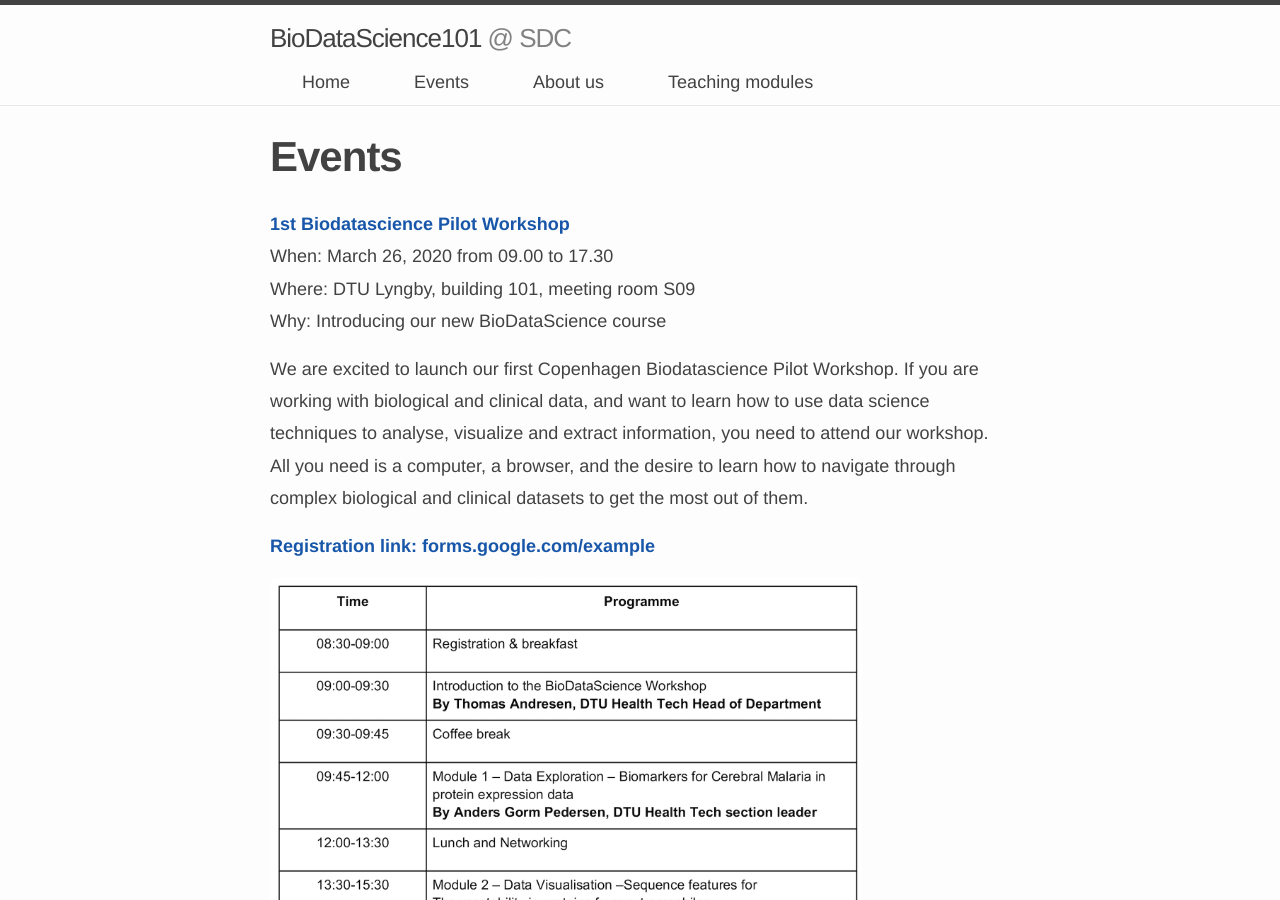
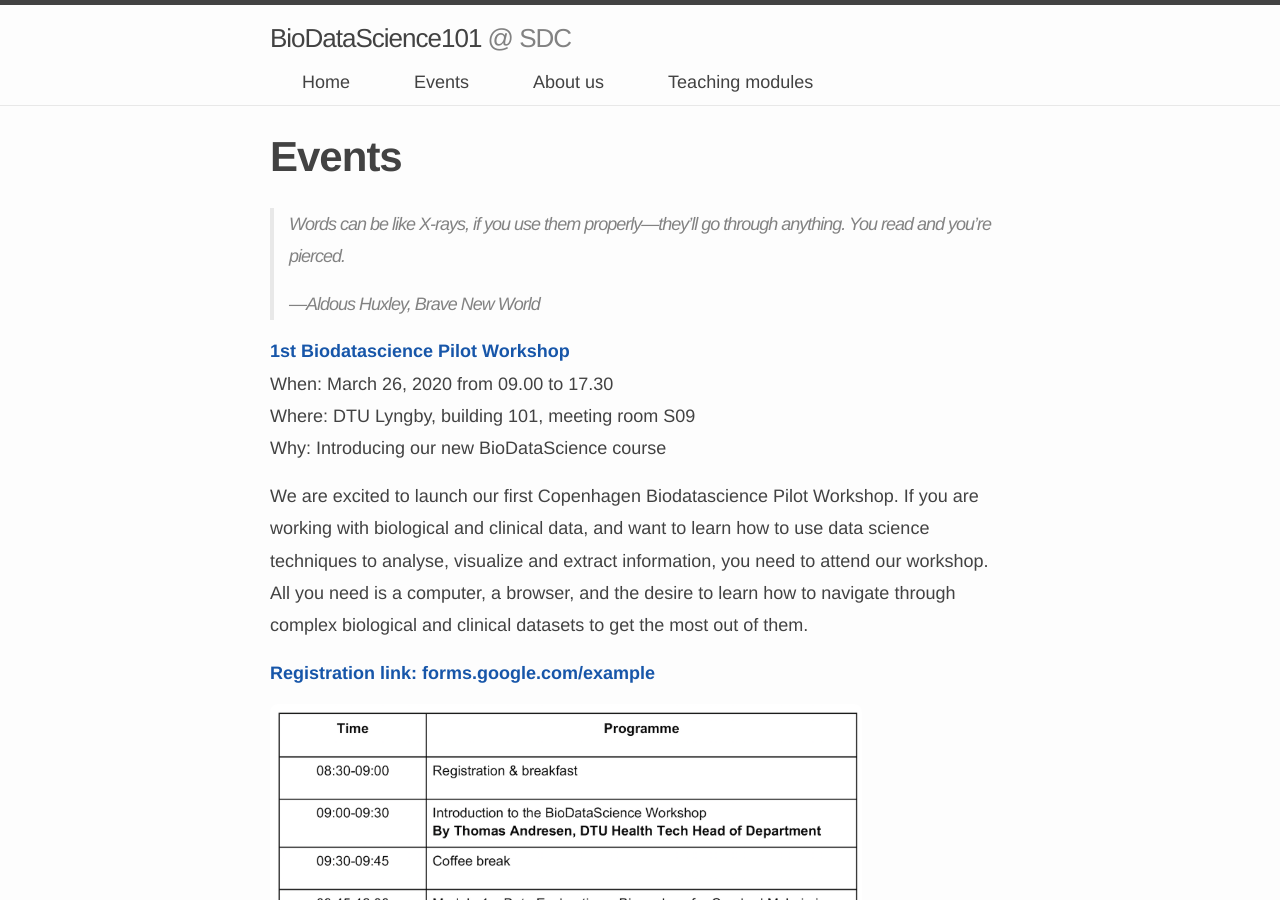
Before and after one commit to biodatascience101/BioDataScience101.github.io, a Jekyll site: the page built from _pages/events/index.md, in a window 1280 px wide and 900 px high. Built offline with Jekyll 4.4.1, drawn with Linux system fonts in a browser that asks for light colours; nearby versions of some CDN libraries.

Commit message:
Update index.md

```diff
--- a/_pages/events/index.md
+++ b/_pages/events/index.md
@@ -6,6 +6,11 @@ registration_link: https://www.forms.google.com/example
 toggle: on
 rank: 2
 ---
+
+<blockquote cite="https://www.huxley.net/bnw/four.html">
+    <p>Words can be like X-rays, if you use them properly—they’ll go through anything. You read and you’re pierced.</p>
+    <footer>—Aldous Huxley, <cite>Brave New World</cite></footer>
+</blockquote>
 
 
 <b> <a href="{{page.event_page}}">1st Biodatascience Pilot Workshop</a></b>
```
